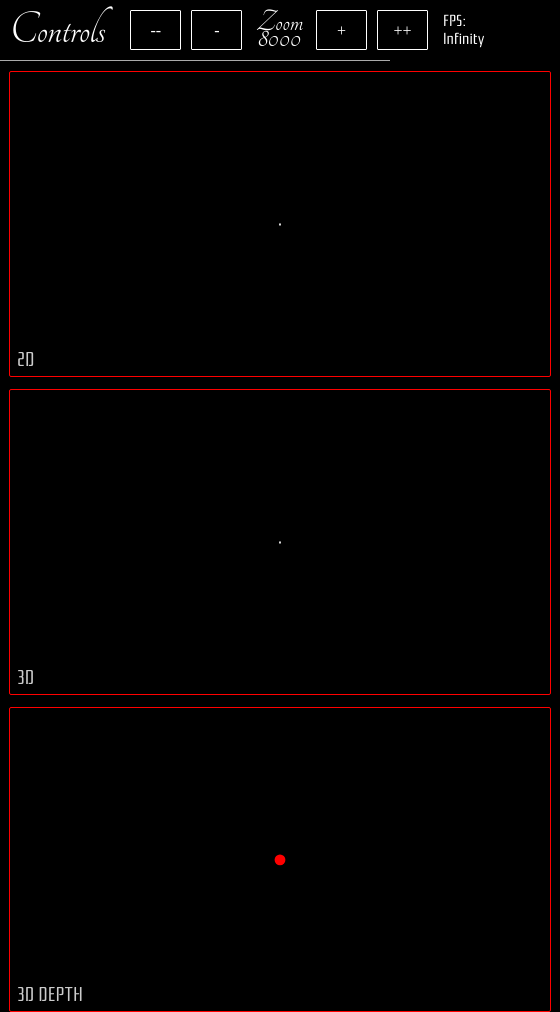
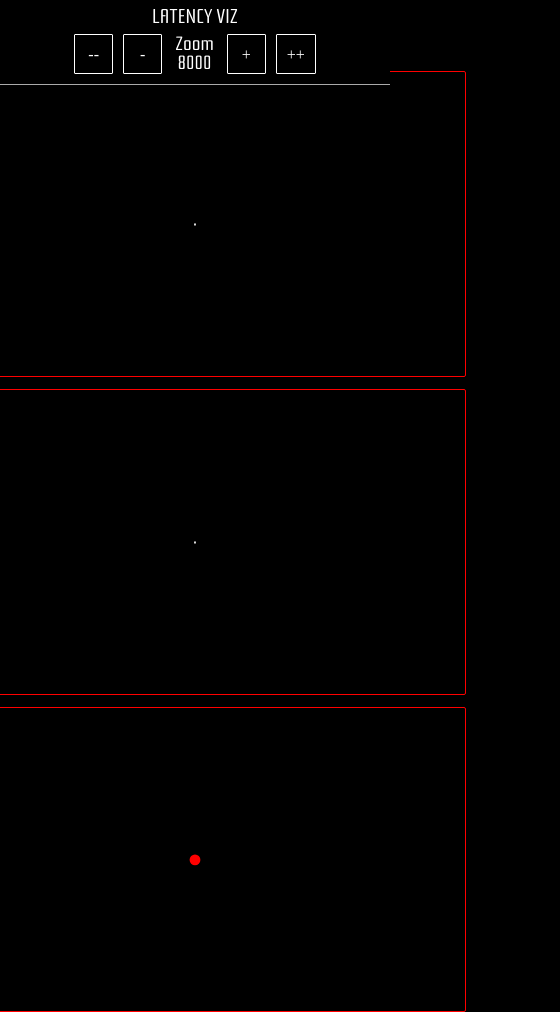
Before and after one commit to andrixdev/latency-viz, a plain HTML site: page index.html in a window 390 px wide. Shown: the top 1012 px of the page, 560 px wide, since content can reach past the window. Drawn offline with nearby package versions, Linux system fonts and the light colour scheme; no server answers; animation ran at ten frames a second.

Commit message:
Update UI for centered designed and a bit of responsiveness

```diff
--- a/css/main.less
+++ b/css/main.less
@@ -31,7 +31,7 @@
     font-weight: 400;
 }
 p, a, label, h1, h2, h3, h4, button {
-    font-family: 'Tangerine', 'Raleway', 'Comic Sans MS', serif;
+    font-family: 'Rationale', 'Raleway', 'Comic Sans MS', serif;
     color: white;
 }
 
@@ -65,8 +65,8 @@ p.caption {
 main {
     max-width: 100vw;
     display: flex;
-    flex-wrap: wrap;
-    /*flex-flow: column-reverse;*/
+    flex-wrap: wrap;;
+    justify-content: center;
     padding-top: 12px;
 
     p.caption {
@@ -108,25 +108,30 @@ canvas {
 header {
     position: fixed;
     top: 0;
-    height: 60px;
     width: 100%;
     background: black;
     border-bottom: 1px solid #FFFA;
     display: flex;
-    flex-flow: row;
+    flex-flow: column;
     align-items: center;
-    justify-content: flex-start;
+    justify-content: center;
 
+    h2,
+    #controls {
+        display: block;
+    }
     h2 {
         color: white;
-        font-size: 3rem;
-        margin: 10px 10px;
+        text-transform: uppercase;
+        font-size: 20px;
+        margin: 5px 0 1px;
         font-weight: 200;
     }
+    #controls {
+        margin-bottom: 5px;
+    }
 }
-#controls {
 
-}
 .control {
     display: flex;
     flex-flow: row;
@@ -140,8 +145,8 @@ header {
 
         p {
             margin: 0 0;
-            line-height: .5em;
-            font-size: 2rem;
+            line-height: 1em;
+            font-size: 1.2rem;
             text-align: center;
         }
     }
@@ -149,7 +154,7 @@ header {
 .square-btn {
     max-width: 30px;
     max-height: 17px;
-    min-width: 29px;
+    min-width: 17px;
     min-height: 18px;
     margin: 5px;
     border: 1px solid white;
@@ -176,6 +181,13 @@ header {
     }
 }
 #fps-container {
+    @media (max-width: 400px) {
+        display: none;
+    }
+
+    position: fixed;
+    right: 20px;
+    top: 15px;
     p {
         font-family: Rationale, Raleway, sans-serif;
     }
--- a/index.html
+++ b/index.html
@@ -21,7 +21,7 @@
 <body>
 
 	<header>
-		<h2>Controls</h2>
+		<h2>Latency viz</h2>
 
 		<div id="controls">
 			<div class="control" id="zoom-ctrl">
--- a/js/init.js
+++ b/js/init.js
@@ -2,10 +2,10 @@
  * ANDRIX ® 2026
  */
 
-let Init = {}
-
 const queryString = window.location.search
 const urlParams = new URLSearchParams(queryString)
+
+let Init = {}
 Init.room = urlParams.get("room")
 Init.viz = urlParams.get("viz")
 Init.fullscreen = urlParams.get("fullscreen")
--- a/js/main.js
+++ b/js/main.js
@@ -290,7 +290,7 @@ Bub.draw2 = function (ctx) {
   ctx.clearRect(0, 0, this.fullWidth, this.fullHeight)
   ctx.strokeStyle = "#FFFD"
 
-  let zRescale = 3000
+  let zRescale = 5000
 
   for (let b = 0; b < this.bubble.length; b++) {
     let startIndex = b == 0 ? this.bubble.length - 1 : (b - 1)
@@ -443,7 +443,7 @@ Bub.draw11 = function (ctx) {
   this.drawDotField(ctx, "energy")
 }
 Bub.draw12 = function (ctx) {
-  this.drawDotField(ctx, "mirror")
+
 }
 Bub.draw13 = function (ctx) {
   ctx.clearRect(0, 0, this.fullWidth, this.fullHeight)
@@ -490,7 +490,7 @@ Bub.drawAura = function (ctx, mode) {
 }
 Bub.drawDotField = function (ctx, mode) {
   ctx.clearRect(0, 0, this.fullWidth, this.fullHeight)
-  let xPop = 32//16
+  let xPop = 64//16
   let yPop = ctx.canvas.height / ctx.canvas.width * xPop//18//9
   let xC = UI.isFullscreen ? Bub.xCf : Bub.xCm
   let yC = UI.isFullscreen ? Bub.yCf : Bub.yCm
@@ -499,10 +499,13 @@ Bub.drawDotField = function (ctx, mode) {
 
   ctx.lineWidth = wid / 300
 
+  let sensitivity = 1.5
+  let amplitude = 0.4
+
   let bary = Bub.getBubbleBarycenter()
   let baryXY = {
-    x: xC + wid * (bary.x - 0.5) * 0.5,
-    y: yC + hei * (bary.y - 0.5) * 0.5
+    x: xC + wid * bary.x * sensitivity,
+    y: yC + hei * bary.y * sensitivity
   }
   let radii = Bub.radii
 
@@ -512,17 +515,10 @@ Bub.drawDotField = function (ctx, mode) {
       let x = wid * (i + 0.5) / xPop
       let y = hei * (j + 0.5) / yPop
 
-      // Dot
-      ctx.beginPath()
-      ctx.strokeStyle = "hsl(200, 60%, 20%)"
-      ctx.arc(x, y, 1, 0, 2 * Math.PI, false)
-      ctx.stroke()
-      ctx.closePath()
-
       // Translated dot
       ctx.beginPath()
       let distToBary = Math.sqrt(Math.pow(x - baryXY.x, 2) + Math.pow(y - baryXY.y, 2))
-      let deformationRadius = 0.5 * wid * radii.rAvg * (mode == "iso" ? 1 : this.energy / 10)
+      let deformationRadius = amplitude * wid * radii.rAvg * (mode == "iso" ? 1 : this.energy / 10)
       let scale = Math.exp(-Math.pow(distToBary / deformationRadius, 2))
       let xx = x + (x - baryXY.x) * scale
       let yy = y + (y - baryXY.y) * scale
@@ -532,21 +528,11 @@ Bub.drawDotField = function (ctx, mode) {
       ctx.stroke()
       ctx.closePath()
 
-      // Mirror
-      if (mode == "mirror") {
-        ctx.beginPath()
-        let xxMirror = wid - xx
-        ctx.arc(xxMirror, yy, 1, 0, 2 * Math.PI, false)
-        ctx.strokeStyle = "hsla(0, 70%, 60%, " + a + ")"
-        ctx.stroke()
-        ctx.closePath()
-      }
-
     }
   }
 }
 Bub.clearCanvases = function () {
-  this.ctxs[5].clearRect(0, 0, this.width, this.height)
+  Bub.ctxs[5].clearRect(0, 0, Bub.fullWidth, Bub.fullHeight)
 }
 Bub.drawBarycenter = function (ctx) {
   let bary = this.getBubbleBarycenter()
@@ -701,11 +687,13 @@ UI.initControlsListeners = function () {
       ev.preventDefault()
       UI.activeCanvasID = (UI.activeCanvasID + 2 * Bub.canPop - 1) % Bub.canPop
       UI.updateFrontCaption()
+      Bub.frontCtx.clearRect(0, 0, this.fullWidth, this.fullHeight)
     }
     else if (ev.code == "ArrowRight" && UI.isFullscreen) {
       ev.preventDefault()
       UI.activeCanvasID = (UI.activeCanvasID + 2 * Bub.canPop + 1) % Bub.canPop
       UI.updateFrontCaption()
+      Bub.frontCtx.clearRect(0, 0, Bub.fullWidth, Bub.fullHeight)
     }
   })
 }
@@ -723,7 +711,7 @@ UI.initCaptions = function () {
     "Aura Energy",
     "Grid",
     "Grid Energy",
-    "Mirror",
+    "Nada",
     "Nada"
   ]
   for (let id = 0; id < Bub.canPop; id++) {
```
Also changed, not shown: css/main.css.
